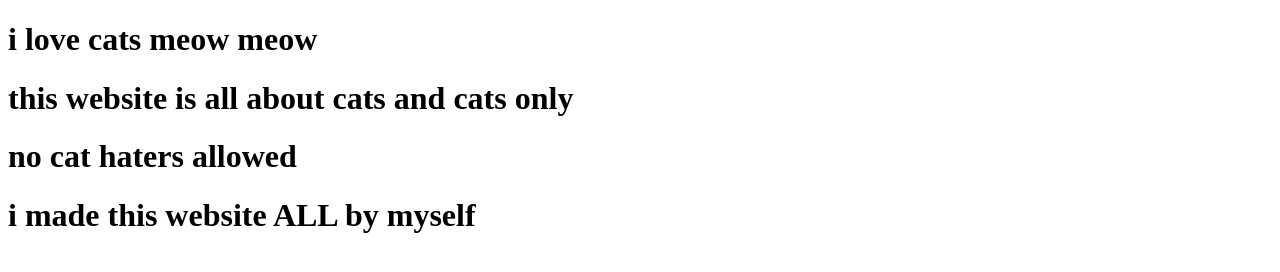
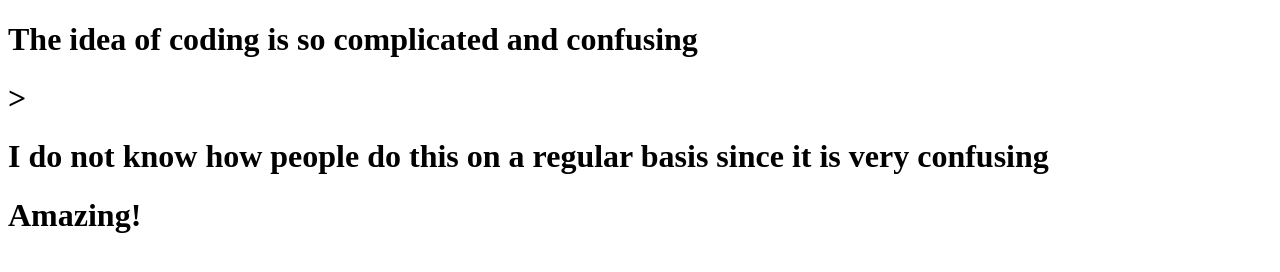
Before and after one commit to AnumF-frhs/second-project, a plain HTML site: page index.html in a window 1280 px wide. Drawn offline with Linux system fonts and the light colour scheme.

Commit message:
Add files via upload

```diff
--- a/index.html
+++ b/index.html
@@ -3,12 +3,11 @@
 <head>
     <meta charset="UTF-8">
     <meta name="viewport" content="width=device-width, initial-scale=1.0">
-    <title>meows only</title>
+    <title>Coding</title>
 </head>
 <body>
-    <h1>i love cats meow meow</h1>
+    <h1>The idea of coding is so complicated and confusing <h1>></h1>
 </body>
 </html>
-<h1> this website is all about cats and cats only</h1>
-<h1> no cat haters allowed </h1>
-<h1> i made this website ALL by myself</h1>
+<h1> I do not know how people do this on a regular basis since it is very confusing</h1>
+<h1> Amazing! </h1>
```
